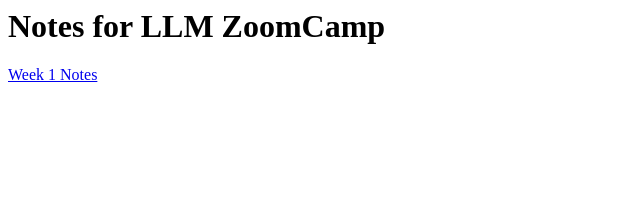
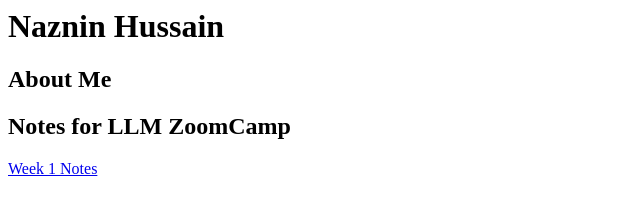
Before and after one commit to NazninHussain/potential-tribble, a plain HTML site: page index.html in a window 1280 px wide. Shown: the whole page, without its empty margins (0-640 px from the left). Drawn offline with Linux system fonts and the light colour scheme.

Commit message:
Update index.html

```diff
--- a/index.html
+++ b/index.html
@@ -4,5 +4,9 @@
 <title>Your Website Title</title>
 </head>
 <body>
-<h1> Notes for LLM ZoomCamp </h1>
+<h1>
+  Naznin Hussain
+</h1>
+<h2> About Me </h2>
+<h2> Notes for LLM ZoomCamp </h2>
 <p> <a href="https://github.com/NazninHussain/potential-tribble/blob/bdc3a255f34030d94fc095026dec7b7382fafc93/Week1.html"> Week 1 Notes </a> </p>
```
